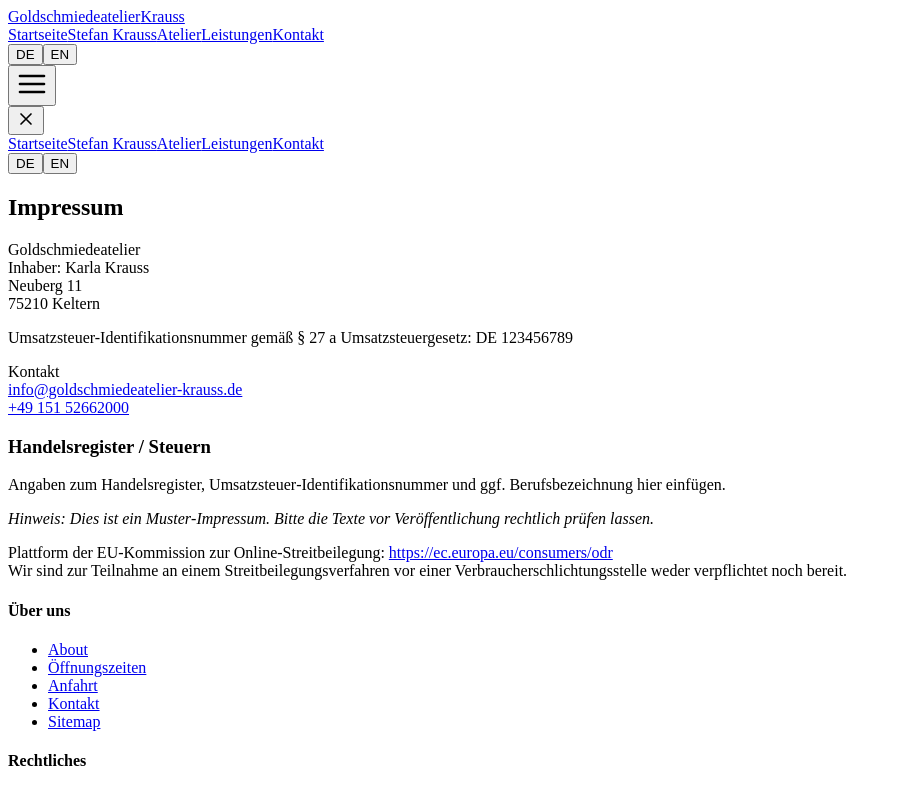
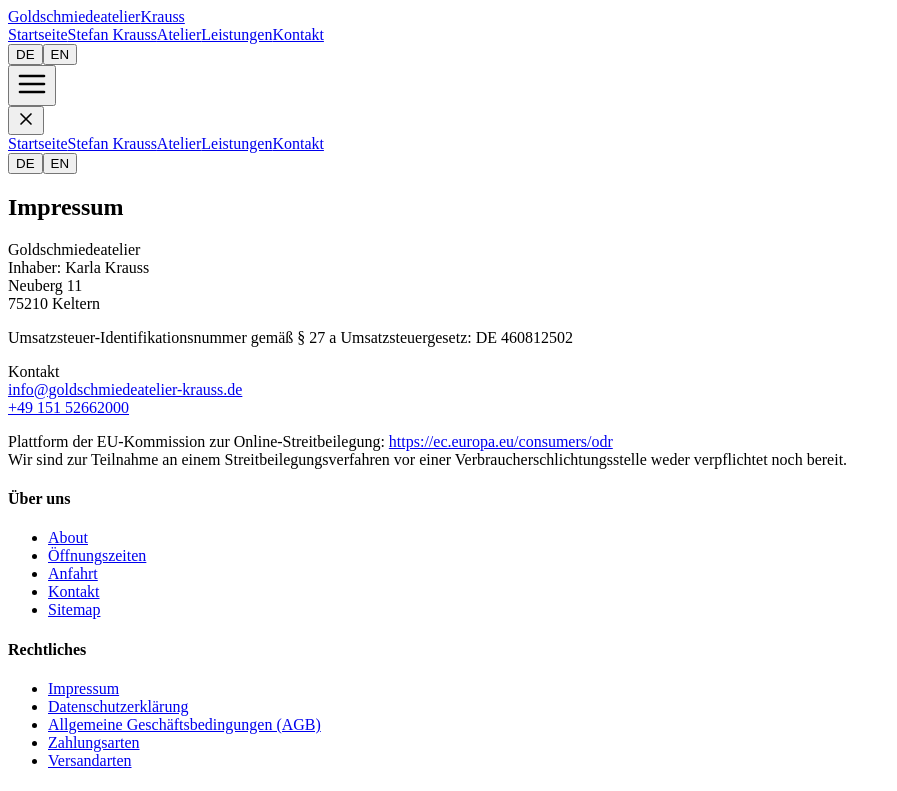
Before and after one commit to muellerprints/AtelierStefanKrauss, a React (Vite) app: page /impressum in a window 1280 px wide. Shown: the top 791 px of the page, without its empty margins (0-897 px from the left). Built offline with nearby package versions, Linux system fonts and the light colour scheme; no server answers; the HTML template or start-up script is replaced by a standard one.

Commit message:
Remove impressum registry keys; update privacy text

```diff
--- a/src/i18n.js
+++ b/src/i18n.js
@@ -97,13 +97,10 @@ const resources = {
         owner: 'Inhaber: Karla Krauss',
         street: 'Neuberg 11',
         cityzip: '75210 Keltern',
-        vatId: 'Umsatzsteuer-Identifikationsnummer gemäß § 27 a Umsatzsteuergesetz: DE 123456789',
+        vatId: 'Umsatzsteuer-Identifikationsnummer gemäß § 27 a Umsatzsteuergesetz: DE 460812502',
         odr: `Plattform der EU-Kommission zur Online-Streitbeilegung: <a href="https://ec.europa.eu/consumers/odr">https://ec.europa.eu/consumers/odr</a>
 Wir sind zur Teilnahme an einem Streitbeilegungsverfahren vor einer Verbraucherschlichtungsstelle weder verpflichtet noch bereit.`,
         contactLabel: 'Kontakt',
-        registryTitle: 'Handelsregister / Steuern',
-        registry: 'Angaben zum Handelsregister, Umsatzsteuer‑Identifikationsnummer und ggf. Berufsbezeichnung hier einfügen.',
-        note: 'Hinweis: Dies ist ein Muster‑Impressum. Bitte die Texte vor Veröffentlichung rechtlich prüfen lassen.'
       },
       terms: {
         title: 'Allgemeine Geschäftsbedingungen (AGB)',
@@ -479,13 +476,10 @@ Qualität zeigt sich im Detail.`
         owner: 'Owner: Karla Krauss',
         street: 'Neuberg 11',
         cityzip: '75210 Keltern',
-        vatId: 'VAT identification number according to § 27 a German VAT Act: DE 123456789',
+        vatId: 'VAT identification number according to § 27 a German VAT Act: DE 460812502',
         odr: `EU Commission platform for online dispute resolution: <a href="https://ec.europa.eu/consumers/odr">https://ec.europa.eu/consumers/odr</a>
 We are neither obliged nor willing to participate in dispute resolution proceedings before a consumer arbitration board.`,
         contactLabel: 'Contact',
-        registryTitle: 'Company register / Tax',
-        registry: 'Please insert company register details, VAT identification number and professional title where applicable.',
-        note: 'Note: This is a sample imprint. Please have texts legally reviewed before publication.'
       },
       terms: {
         title: 'Terms & Conditions (T&C)',
--- a/src/pages/Impressum.jsx
+++ b/src/pages/Impressum.jsx
@@ -21,9 +21,6 @@ export default function Impressum(){
         <a href={`mailto:${t('contact.email')}`}>{t('contact.email')}</a><br/>
         <a href={`tel:${t('contact.phoneRaw')}`}>{t('contact.phone')}</a>
       </p>
-      <h3>{t('impressum.registryTitle')}</h3>
-      <p>{t('impressum.registry')}</p>
-      <p><em>{t('impressum.note')}</em></p>
       {t('impressum.odr') && (
         <div dangerouslySetInnerHTML={{ __html: t('impressum.odr').replace(/\n/g, '<br/>') }} />
       )}
```
Also changed, not shown: 2 other files (tests, documents, lock files or other folders).
